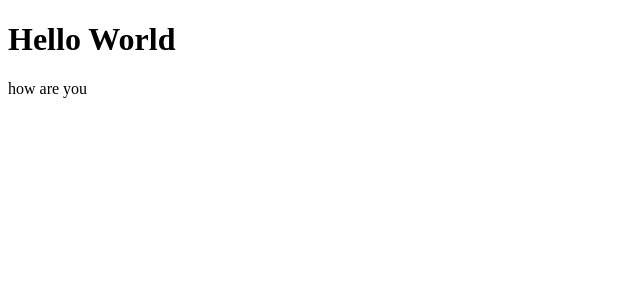
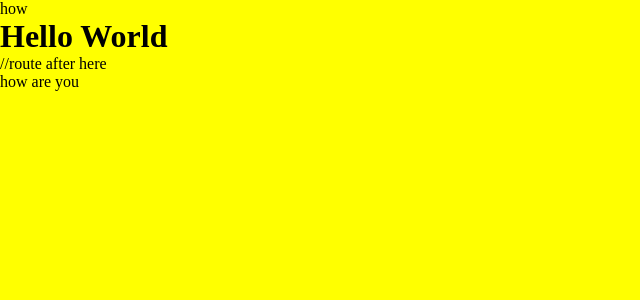
Before and after one commit to binertia/audio-commerce, a React (Vite) app: page / in a window 1280 px wide. Shown: the top 300 px of the page, without its empty margins (0-640 px from the left). Built offline with nearby package versions, Linux system fonts and the light colour scheme.

Commit message:
added styled component

```diff
--- a/package.json
+++ b/package.json
@@ -17,6 +17,7 @@
   "devDependencies": {
     "@types/react": "^18.0.21",
     "@types/react-dom": "^18.0.6",
+    "@types/styled-components": "^5.1.26",
     "@typescript-eslint/eslint-plugin": "^5.40.1",
     "@typescript-eslint/parser": "^5.40.1",
     "@vitejs/plugin-react": "^2.1.0",
@@ -35,7 +36,8 @@
     "@tanstack/react-query": "^4.10.1",
     "react": "^18.2.0",
     "react-dom": "^18.2.0",
-    "react-router-dom": "^6.4.1"
+    "react-router-dom": "^6.4.1",
+    "styled-components": "^5.3.9"
   },
   "typecheck": "tsc --noEmit"
 }
--- a/src/App.tsx
+++ b/src/App.tsx
@@ -1,16 +1,21 @@
 //import { QueryClient, QueryClientProvider } from "@tanstack/react-query";
 //import { BrowserRouter, Routes, Route, Link } from "react-router-dom";
-
+import React from "react";
 import { createRoot } from "react-dom/client";
 
+import Navbar from "./navbar";
 import MainPage from "./Main";
+import { GlobalStyles } from "./Global";
 
 const App = () => {
   return (
-    <div>
+    <>
+      <GlobalStyles />
+      <Navbar />
       <h1>Hello World</h1>
+      //route after here
       <MainPage />
-    </div>
+    </>
   );
 };
 
--- /dev/null
+++ b/src/Global.tsx
@@ -0,0 +1,19 @@
+import { createGlobalStyle } from "styled-components";
+
+export const GlobalStyles = createGlobalStyle`
+  *,
+    *::before,
+    *::after {
+        box-sizing: border-box;
+        padding: 0;
+        margin: 0;
+    }
+
+    body {
+      background: var(--bg-color);
+    }
+
+  :root {
+    --bg-color: yellow;
+  }
+`;
--- /dev/null
+++ b/src/navbar/index.tsx
@@ -0,0 +1,9 @@
+import styled from "styled-components";
+
+export default function Navbar() {
+  return <div>how</div>;
+}
+
+const NavStyle = styled.nav`
+  background: yellow;
+`;
```
Also changed, not shown: 1 other file (tests, documents, lock files or other folders).
